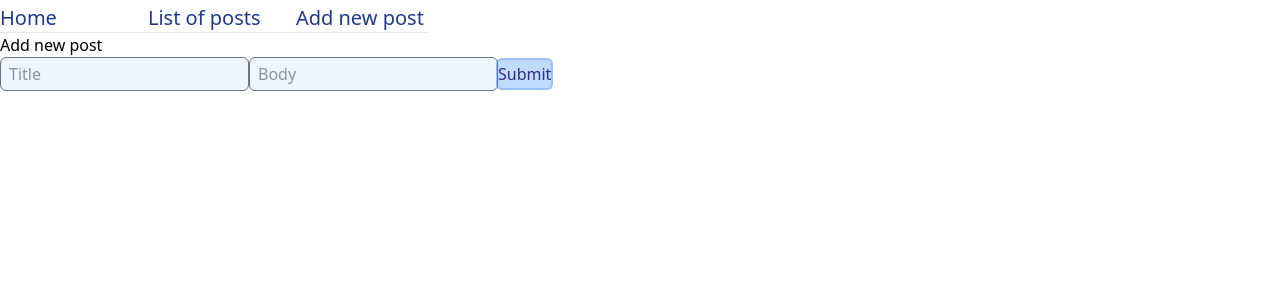
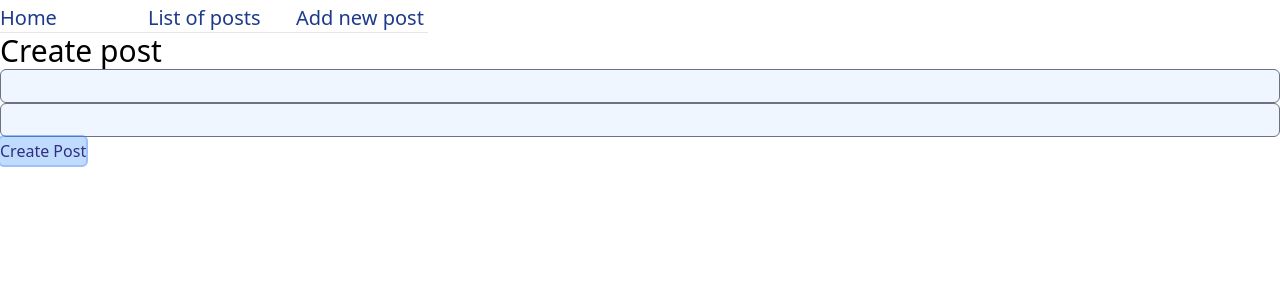
Before and after one commit to roksolanadutchak/post-app, a React (Create React App) app: page /add in a window 1280 px wide. Shown: the top 300 px of the page. Built offline with nearby package versions, Linux system fonts and the light colour scheme.

Commit message:
creating one component for creating and updating

```diff
--- a/src/App.js
+++ b/src/App.js
@@ -7,8 +7,7 @@ import {
 import GetPosts from "./Components/GetPosts";
 import Home from "./Components/Home";
 import Header from "./Components/Header";
-import AddPost from "./Components/AddPost";
-import EditPost from "./Components/EditPost";
+import AddEditPost from "./Components/EditPost";
 
 
 function App() {
@@ -24,10 +23,10 @@ function App() {
               <GetPosts />
             </Route>
             <Route path="/add">
-              <AddPost />
+              <AddEditPost />
             </Route>
             <Route path="/edit/:id">
-              <EditPost />
+              <AddEditPost />
             </Route>
           </Switch>
         </div>
--- a/src/Components/AddPost.js
+++ /dev/null
@@ -1,39 +0,0 @@
-import React from "react";
-import {  Field, Formik, Form } from "formik";
-import {useMutation} from "@apollo/client";
-import {CREATE_POST_INPUT} from "../GraphQL/Mutations";
-import {validateBody, validateTitle}  from "../shared/validation"
-
-function AddPost  () {
-    const [createPost] = useMutation(CREATE_POST_INPUT)
-    return(
-            <div>
-                <h1>Add new post</h1>
-                <Formik
-                    initialValues={{
-                        title: '',
-                        body: ''
-                    }}
-                    onSubmit={(values => {
-                        createPost({
-                            variables: {
-                                input: values
-                            }
-                        })
-                    })}
-                >
-                    {({ errors, touched, isValidating}) => (
-                            <Form>
-                                <Field name="title" placeholder="Title" className="input" validate={validateTitle} />
-                                {errors.title && touched.title && <div className="text-red-900">{errors.title}</div>}
-                                <Field name="body" placeholder="Body" className="input" validate={validateBody}/>
-                                {errors.body && touched.body && <div className="text-red-900">{errors.body}</div>}
-                                <button type="submit" className="btn btn-submit">Submit</button>
-                            </Form>
-                        )}
-
-                </Formik>
-            </div>
-        )
-}
-export default AddPost
--- a/src/Components/EditPost.js
+++ b/src/Components/EditPost.js
@@ -1,49 +1,58 @@
 import React, {useEffect, useState} from "react";
 import {useParams} from "react-router";
-import {UPDATE_POST} from "../GraphQL/Mutations";
+import {CREATE_POST_INPUT, UPDATE_POST} from "../GraphQL/Mutations";
+import {LOAD_POST} from "../GraphQL/Queries";
 import {useMutation, useQuery} from "@apollo/client";
 import { Field, Form, Formik } from 'formik';
-import {LOAD_POST} from "../GraphQL/Queries";
 import {validateBody, validateTitle}  from "../shared/validation"
 
-function EditPost(){
+function AddEditPost(){
     const { id }= useParams();
+
     const {loading,  data} = useQuery(LOAD_POST, {
         variables : {
             id: id
-        }
+        },
+        skip: !id
     })
     const [updatePost] = useMutation(UPDATE_POST);
-    const [title, setTitle] = useState('')
-    const [body, setBody] = useState('')
-    useEffect(() => {
-        if(data) {
-            setTitle(data.post.title)
-            setBody(data.post.body)
+    const [createPost] = useMutation(CREATE_POST_INPUT)
+
+    function onSubmit(values){
+        if (id){
+            updatePost({
+                variables: {
+                    id: id,
+                    input: {
+                        ...values
+                    }
+                }}
+            )
+        } else {
+            createPost({
+                variables: {
+                    input: values
+                }
+            });
         }
-    }, [data])
+    }
+    if (loading) return 'Loading...';
     return(
         <div>
-            <h1>Update post</h1>
+            {id ? <h1 className="text-3xl">Update post</h1> : <h1 className="text-3xl">Create post</h1>}
             <Formik enableReinitialize
-                initialValues={{body: body, title: title,}}
-                    onSubmit={(values, {resetForm}) =>{
-                        console.log(values)
-                            updatePost({
-                                variables: {
-                                    id: id,
-                                    input: {...values}
-                                }}
-                            )
-                        resetForm({...values})
-                    }}>
+                    initialValues={{title: id ? data.post.title : '', body: id ? data.post.body : ''}}
+                    onSubmit={({title, body}, {resetForm}) =>{
+                        onSubmit({title, body})
+
+                }}>
                 {({errors, touched, isValidating }) =>(
                     <Form>
                         <Field name='title'  className="input" validate={validateTitle}/>
                         {errors.title && touched.title && <div className="text-red-900">{errors.title}</div>}
                         <Field name='body'  className="input"  validate={validateBody}/>
                         {errors.body && touched.body && <div className="text-red-900">{errors.body}</div>}
-                        <button type="submit" className="btn btn-submit">Update Todo</button>
+                        {id ? <button type="submit" className="btn btn-submit">Update Post</button> : <button type="submit" className="btn btn-submit">Create Post</button>}
                     </Form>
                 )}
             </Formik>
@@ -51,4 +60,4 @@ function EditPost(){
 
     )
 }
-export default EditPost
+export default AddEditPost
--- a/src/Components/FormikForm.js
+++ /dev/null
@@ -1,76 +0,0 @@
-import React from "react";
-import { useFormik } from "formik";
-import { CREATE_POST_INPUT} from "../GraphQL/Mutations";
-import { useMutation } from "@apollo/client";
-const validate = values => {
-    const errors ={};
-
-    if (!values.title) {
-        errors.title = 'Required';
-    } else if (values.title.length > 15) {
-        errors.title = 'Must be 15 characters or less'
-    } else if (/^[а-яА-Я]+$/g.test(values.title)){
-        errors.title = 'Only English letter is allowed'
-    }
-
-    if(!values.body){
-        errors.body = 'Required';
-    } else if (values.body.length < 20){
-        errors.body = 'Must be 20 characters or more'
-    } else if (/^[а-яА-Я]+$/g.test(values.body)){
-        errors.body = 'Only English letter is allowed'
-    }
-    return errors;
-}
-function FormikForm () {
-    const [createPost, { error }] = useMutation(CREATE_POST_INPUT)
-
-    const formik = useFormik({
-        initialValues: {
-            title: '',
-            body: '',
-        },
-        validate,
-        onSubmit: values => {
-            createPost({
-                variables: {
-                    input: values
-                }
-            });
-            if (error){
-                console.log(error)
-            }
-        }
-    })
-    return(
-        <form onSubmit={formik.handleSubmit}>
-           <input
-            id="title"
-            name="title"
-            type="string"
-            onChange={formik.handleChange}
-            onBlur={formik.handleBlur}
-            value={formik.values.title}
-            className="input"
-            placeholder="title"
-           />
-            {formik.touched.title && formik.errors.title ? <div className="text-red-700">{formik.errors.title}</div> : null}
-            <textarea
-                id="body"
-                name="body"
-                type="string"
-                onChange={formik.handleChange}
-                value={formik.values.body}
-                className="input"
-                placeholder="title"
-            />
-            {formik.touched.body && formik.errors.body ? <div className="text-red-700">{formik.errors.body}</div> : null}
-            <div className="mt-5 grid  grid-cols-1 md:grid-cols-12 gap-4 ">
-                <div className="md:col-start-2 col-span-4">
-            <button type="submit" className="btn btn-submit">Submit</button>
-                </div>
-            </div>
-        </form>
-    )
-}
-export default FormikForm
--- a/src/Components/GetPosts.js
+++ b/src/Components/GetPosts.js
@@ -9,7 +9,6 @@ import { default as pencil} from '../assets/pencil.svg'
 function GetPosts(){
     const {loading,  data} = useQuery(LOAD_POSTS );
     const [deletePost] = useMutation(DELETE_POST);
-
     if (loading) return 'Loading...';
     return (
         <div className="container mx-auto ">
--- a/src/Components/GetUser.js
+++ /dev/null
@@ -1,14 +0,0 @@
-import React, {useEffect} from "react";
-import {useQuery, gql, ApolloClient, InMemoryCache} from "@apollo/client";
-import {LOAD_USERS} from "../GraphQL/Queries";
-function GetUser(){
-    const {error, loading, data} = useQuery(LOAD_USERS);
-    useEffect(() => {
-        console.log(data)
-    }, [data])
-    return (
-        <div></div>
-    )
-
-}
-export default GetUser
--- a/src/index.css
+++ b/src/index.css
@@ -17,7 +17,7 @@ code {
 @tailwind forms;
 @layer components {
   .input {
-    @apply form-input px-2 py-1 rounded-md bg-blue-50 placeholder-gray-500 placeholder-opacity-75;
+    @apply form-input px-2 py-1 rounded-md bg-blue-50 placeholder-gray-500 placeholder-opacity-75 w-full;
   }
   .btn {
     @apply h-7 rounded ring-2;
@@ -44,6 +44,6 @@ code {
     @apply shadow-md rounded-md mt-8 bg-blue-100
   }
   .card-header {
-    @apply grid p-2 h-auto  md:h-16 rounded-md bg-blue-300 grid-cols-12
+    @apply grid p-2 h-auto md:h-16 rounded-md bg-blue-300 grid-cols-12
   }
 }
```
